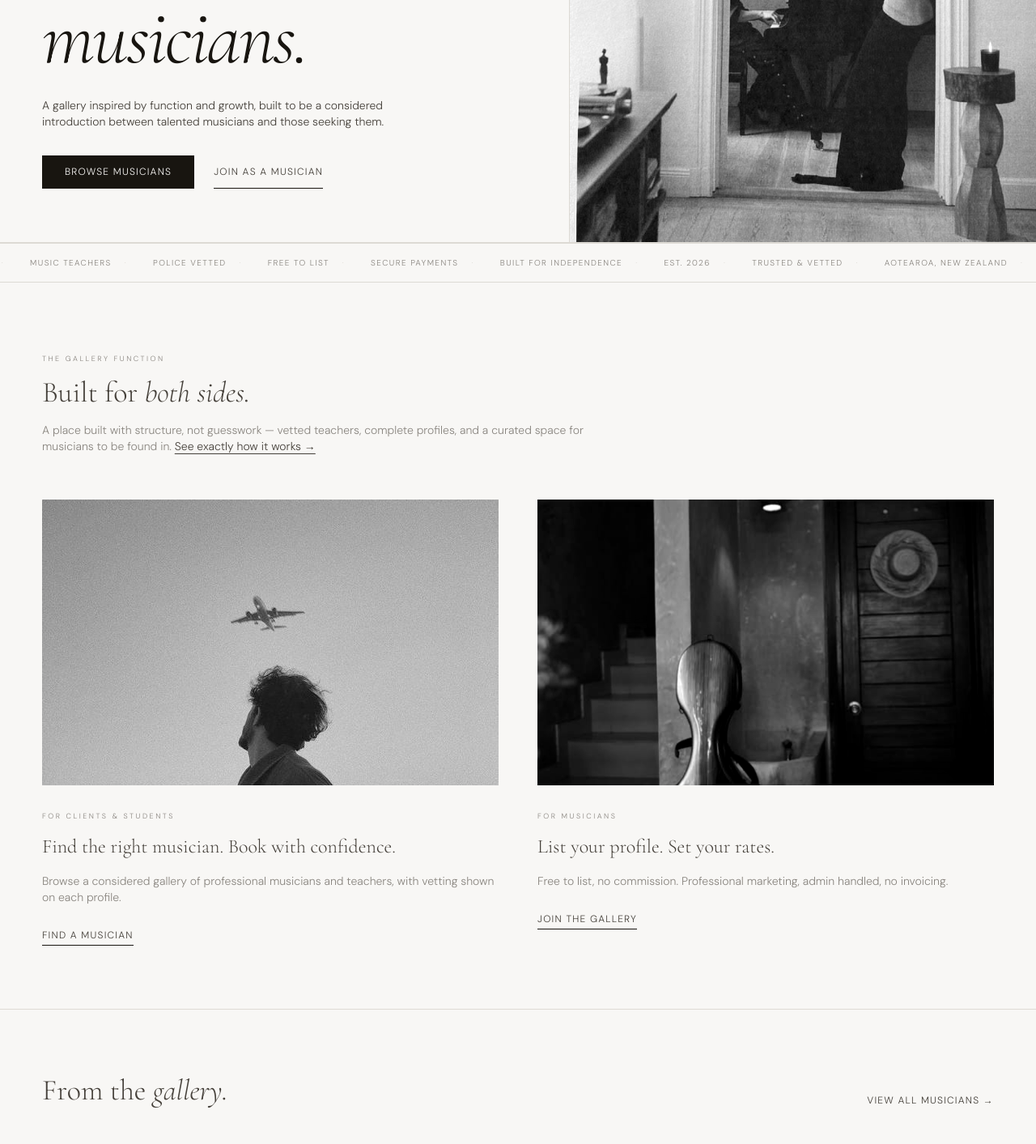
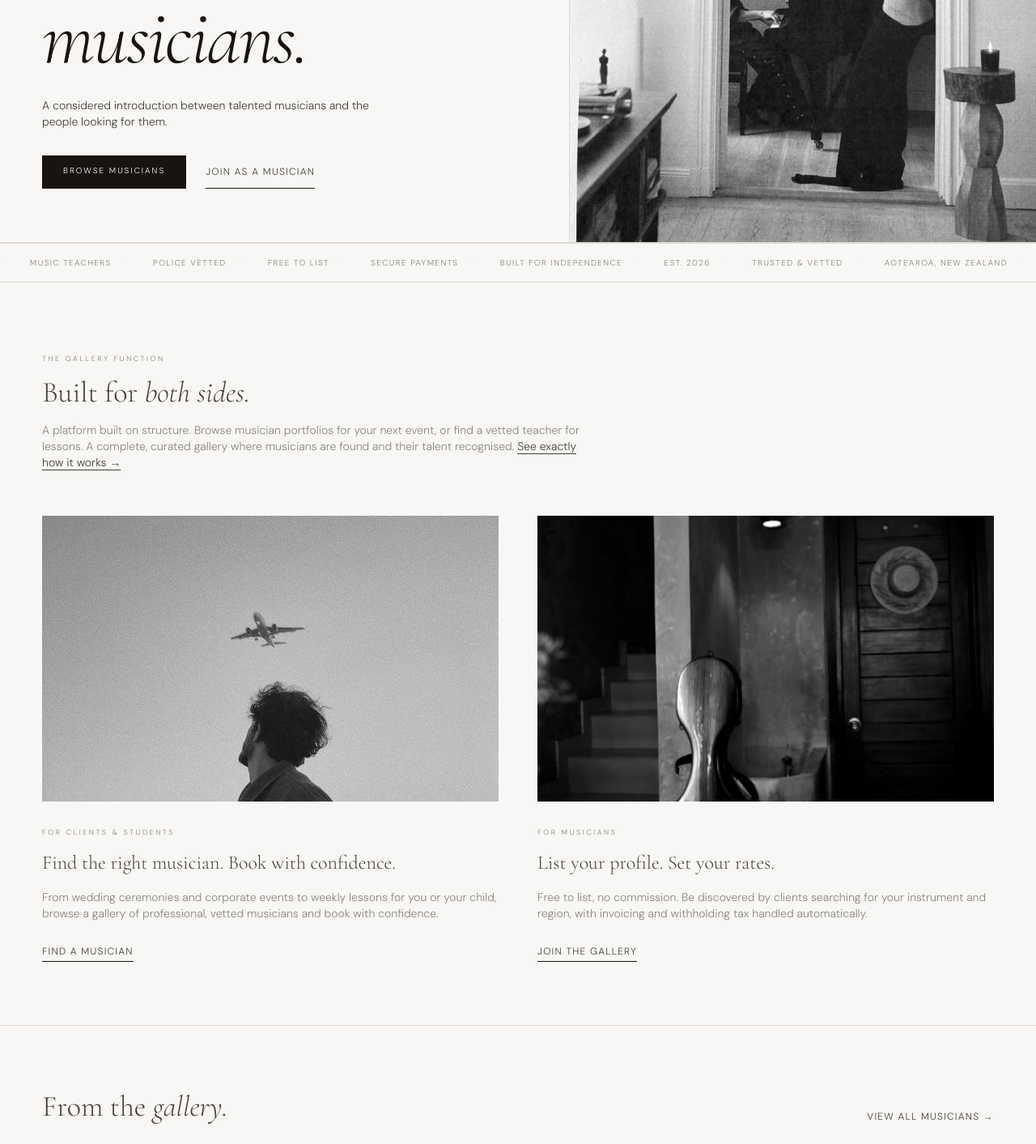
Before and after one commit to musiciangallery/Musician-Gallery, a Next.js app: page / in a window 1280 px wide. Shown: the part 460-1873 px from the top of the page at 81% size. Built offline with nearby package versions, Linux system fonts and the light colour scheme; no server answers; the database is empty.

Commit message:
Update page.tsx

```diff
--- a/src/app/page.tsx
+++ b/src/app/page.tsx
@@ -27,14 +27,13 @@ export default async function Home() {
             <em>musicians.</em>
           </h1>
           <p className="max-w-md text-sm mb-8">
-            A gallery inspired by function and growth, built to be a
-            considered introduction between talented musicians and those
-            seeking them.
+            A considered introduction between talented musicians and the
+            people looking for them.
           </p>
           <div className="flex flex-wrap gap-6">
             <Link
               href="/gallery"
-              className="bg-blk text-w text-xs tracking-[0.1em] uppercase py-3 px-7 hover:bg-accent transition-colors"
+              className="bg-blk text-w text-[10px] tracking-[0.2em] uppercase py-[11px] px-[26px] hover:bg-accent transition-colors"
             >
               Browse Musicians
             </Link>
@@ -67,9 +66,10 @@ export default async function Home() {
             Built for <em>both sides.</em>
           </h2>
           <p className="text-sm text-mid">
-            A place built with structure, not guesswork &mdash; vetted
-            teachers, complete profiles, and a curated space for musicians
-            to be found in.{" "}
+            A platform built on structure. Browse musician portfolios for
+            your next event, or find a vetted teacher for lessons. A
+            complete, curated gallery where musicians are found and their
+            talent recognised.{" "}
             <Link
               href="/about"
               className="text-dark underline underline-offset-4 hover:text-accent"
@@ -94,8 +94,9 @@ export default async function Home() {
               Find the right musician. Book with confidence.
             </h2>
             <p className="text-sm text-mid mb-6">
-              Browse a considered gallery of professional musicians and
-              teachers, with vetting shown on each profile.
+              From wedding ceremonies and corporate events to weekly lessons
+              for you or your child, browse a gallery of professional,
+              vetted musicians and book with confidence.
             </p>
             <Link href="/gallery" className="text-xs tracking-[0.1em] uppercase border-b border-blk pb-1 hover:text-accent hover:border-accent">
               Find a musician
@@ -116,8 +117,9 @@ export default async function Home() {
               List your profile. Set your rates.
             </h2>
             <p className="text-sm text-mid mb-6">
-              Free to list, no commission. Professional marketing, admin
-              handled, no invoicing.
+              Free to list, no commission. Be discovered by clients
+              searching for your instrument and region, with invoicing and
+              withholding tax handled automatically.
             </p>
             <Link href="/join" className="text-xs tracking-[0.1em] uppercase border-b border-blk pb-1 hover:text-accent hover:border-accent">
               Join the gallery
@@ -151,8 +153,8 @@ export default async function Home() {
             Every musician, <em>considered.</em>
           </h3>
           <p className="text-sm text-mid mt-4 max-w-xs">
-            Browse event musicians and teachers across Aotearoa, New Zealand,
-            all in one place.
+            Event musicians and vetted teachers across Aotearoa, New
+            Zealand, all in one place.
           </p>
         </div>
         <div className="flex flex-col justify-center">
```
